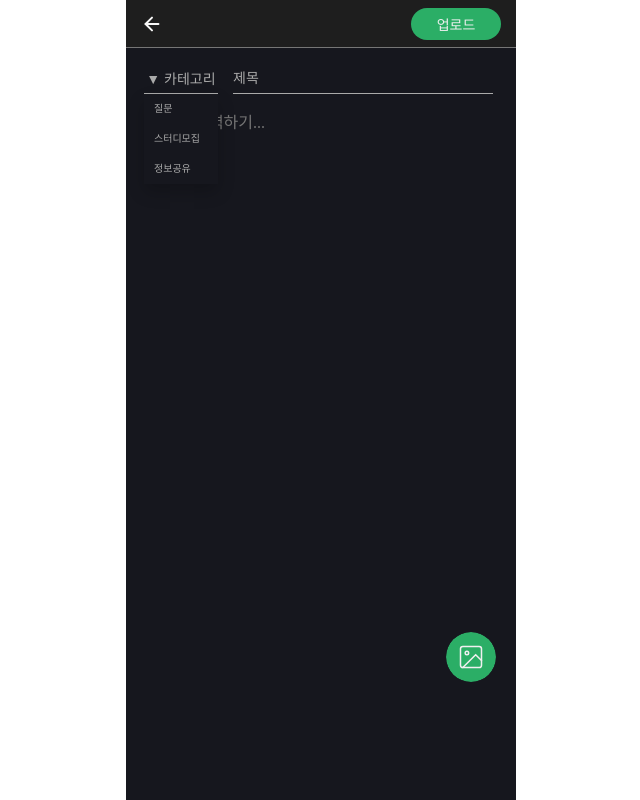
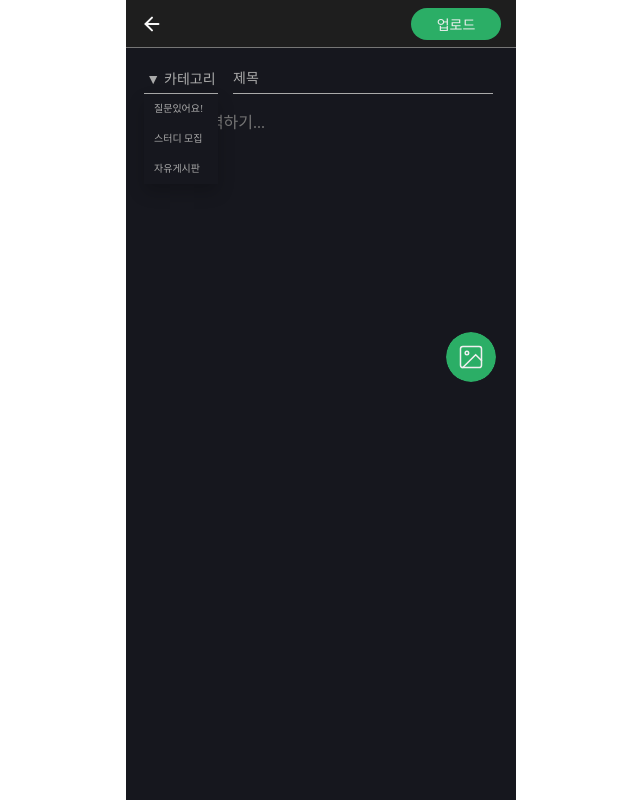
Before and after one commit to FRONTENDSCHOOL5/final-03-code-space, a React (Create React App) app: page /post in a window 1280 px wide. Both pictures are taken after a click on the button "▼ 카테고리". Shown: the whole page, without its empty margins (319-959 px from the left). Built offline with nearby package versions, Linux system fonts and the light colour scheme.

Commit message:
🔀 Merge : Develop Merge

```diff
--- a/src/Components/Common/Dropdown.jsx
+++ /dev/null
@@ -1,69 +0,0 @@
-import React, { useState } from 'react';
-import styled from 'styled-components';
-
-const Dropdown = () => {
-  const [isOpen, setIsOpen] = useState(false);
-  const [selectedItem, setSelectedItem] = useState('');
-
-  const toggleDropdown = () => {
-    setIsOpen(!isOpen);
-  };
-
-  const handleItemClick = item => {
-    setSelectedItem(item);
-    setIsOpen(false);
-  };
-
-  return (
-    <DropdownWrapper>
-      <DropdownButton onClick={toggleDropdown}>
-        {selectedItem ? selectedItem : '▼ 카테고리'}
-      </DropdownButton>
-      <DropdownContent isOpen={isOpen}>
-        <DropdownItem onClick={() => handleItemClick('질문')}>질문</DropdownItem>
-        <DropdownItem onClick={() => handleItemClick('스터디모집')}>스터디모집</DropdownItem>
-        <DropdownItem onClick={() => handleItemClick('정보공유')}>정보공유</DropdownItem>
-      </DropdownContent>
-    </DropdownWrapper>
-  );
-};
-
-export default Dropdown;
-
-// 드롭다운 컴포넌트 스타일
-const DropdownWrapper = styled.div`
-  margin: 15px;
-  position: relative;
-  display: inline-block;
-`;
-
-const DropdownButton = styled.button`
-  min-width: 74px;
-  padding: 5px 0;
-  background-color: var(--black);
-  color: var(--gray);
-  font-size: 14px;
-  border-bottom: 1px solid var(--gray);
-  cursor: pointer;
-`;
-
-const DropdownContent = styled.div`
-  display: ${props => (props.isOpen ? 'block' : 'none')};
-  position: absolute;
-  color: var(--gray);
-  background-color: var(--black);
-  min-width: 74px;
-  box-shadow: 0px 8px 16px 0px rgba(0, 0, 0, 0.2);
-  z-index: 1;
-`;
-
-const DropdownItem = styled.div`
-  padding: 10px;
-  cursor: pointer;
-  font-size: 10px;
-
-  &:hover {
-    background-color: var(--gray);
-    color: var(--black);
-  }
-`;
--- a/src/Pages/PostPage.jsx
+++ b/src/Pages/PostPage.jsx
@@ -1,20 +1,80 @@
-import React from 'react';
+import React, {useRef, useState} from 'react';
 import styled from 'styled-components';
 import MainHeader from '../Components/Common/MainHeader';
-import Dropdown from '../Components/Common/Dropdown';
-import UploadImg from '../assets/icons/uploadImg.svg';
-
+import uploadImg from '../assets/icons/uploadImg.svg'
 
 const PostPage = () => {
+  const url = "https://api.mandarin.weniv.co.kr/";
+  const photoInput = useRef();
+  const [isOpen, setIsOpen] = useState(false);
+  const [selectedItem, setSelectedItem] = useState('');
+  const [photoAddList, setPhotoAddList] = useState([]);
+
+  // 카테고리 드롭다운
+  const toggleDropdown = () => {
+    setIsOpen(!isOpen);
+  };
+
+  const handleItemClick = item => {
+    setSelectedItem(item);
+    setIsOpen(false);
+  };
+
+  // 사진 업로드 버튼 클릭시 파일 선택 가능
+  const handleClick = () => {
+    photoInput.current.click();
+  }
+
+  const handlePhoto = (e) => {
+    const tmp = [];
+    const photoAdd = e.target.files;
+
+    for(let i = 0; i < photoAdd.length; i++){
+      tmp.push({
+        id: photoAdd[i].name,
+        file: photoAdd[i],
+        url: URL.createObjectURL(photoAdd[i])
+      })
+    }
+
+    setPhotoAddList(tmp.concat(photoAddList))
+  }
+
+  const photoAddPreview = () => {
+    return photoAddList.map((photo) => {
+      return (
+        <SImgBox key={photo.url}>
+          <SPreviewImg src={photo.url}></SPreviewImg>
+        </SImgBox>
+      )
+    })
+  }
+
   return(
     <SMain>
       <MainHeader type="upload"/>
       <STitle>
-        <Dropdown />
+        <DropdownWrapper>
+          <DropdownButton onClick={toggleDropdown}>
+            {selectedItem ? selectedItem : '▼ 카테고리'}
+          </DropdownButton>
+          <DropdownContent isOpen={isOpen}>
+            <DropdownItem onClick={() => handleItemClick('질문있어요!')}>질문있어요!</DropdownItem>
+            <DropdownItem onClick={() => handleItemClick('스터디 모집')}>스터디 모집</DropdownItem>
+            <DropdownItem onClick={() => handleItemClick('자유게시판')}>자유게시판</DropdownItem>
+          </DropdownContent>
+        </DropdownWrapper>
+
         <SContentTitle placeholder="제목"/>
       </STitle>
       <SPostContent placeholder="게시글 입력하기..."></SPostContent>
-      <SUploadImgBtn></SUploadImgBtn>
+
+      {photoAddPreview()}
+
+      <SUploadImgBtn onClick={handleClick}>
+        <SInputImg type="file" accept="image/jpg, image/jpeg, image/png"
+    multiple ref={photoInput} onChange={(e) => handlePhoto(e)}></SInputImg>
+    </SUploadImgBtn>
   </SMain>
   );
 };
@@ -26,6 +86,43 @@ const SMain = styled.div`
   margin: 0 auto;
   background-color: var(--black);
   height: 100vh;
+`;
+
+const DropdownWrapper = styled.div`
+  margin: 15px;
+  position: relative;
+  display: inline-block;
+`;
+
+const DropdownButton = styled.button`
+  min-width: 74px;
+  padding: 5px 0;
+  background-color: var(--black);
+  color: var(--gray);
+  font-size: 14px;
+  border-bottom: 1px solid var(--gray);
+  cursor: pointer;
+`;
+
+const DropdownContent = styled.div`
+  display: ${props => (props.isOpen ? 'block' : 'none')};
+  position: absolute;
+  color: var(--gray);
+  background-color: var(--black);
+  min-width: 74px;
+  box-shadow: 0px 8px 16px 0px rgba(0, 0, 0, 0.2);
+  z-index: 1;
+`;
+
+const DropdownItem = styled.div`
+  padding: 10px;
+  cursor: pointer;
+  font-size: 10px;
+
+  &:hover {
+    background-color: var(--gray);
+    color: var(--black);
+  }
 `;
 
 const STitle = styled.div`
@@ -58,7 +155,7 @@ const SPostContent = styled.textarea`
   margin: 0 20px;
   padding: 0;
   width: 350px;
-  height: 500px;
+  height: 200px;
   background-color: var(--black);
   border: none;
   color: var(--white);
@@ -76,5 +173,20 @@ const SUploadImgBtn = styled.div`
   height: 50px;
   margin: 20px;
   border-radius: 50%;
-  background-image: url(${UploadImg});
+  background-image: url(${uploadImg});
+  cursor: pointer;
 `;
+
+const SInputImg = styled.input`
+  display: none;
+`;
+
+const SImgBox = styled.div`
+  width: 100%;
+`
+
+const SPreviewImg = styled.img`
+  width: 350px;
+  margin: 20px;
+  border-radius: 10px;
+`;
```
